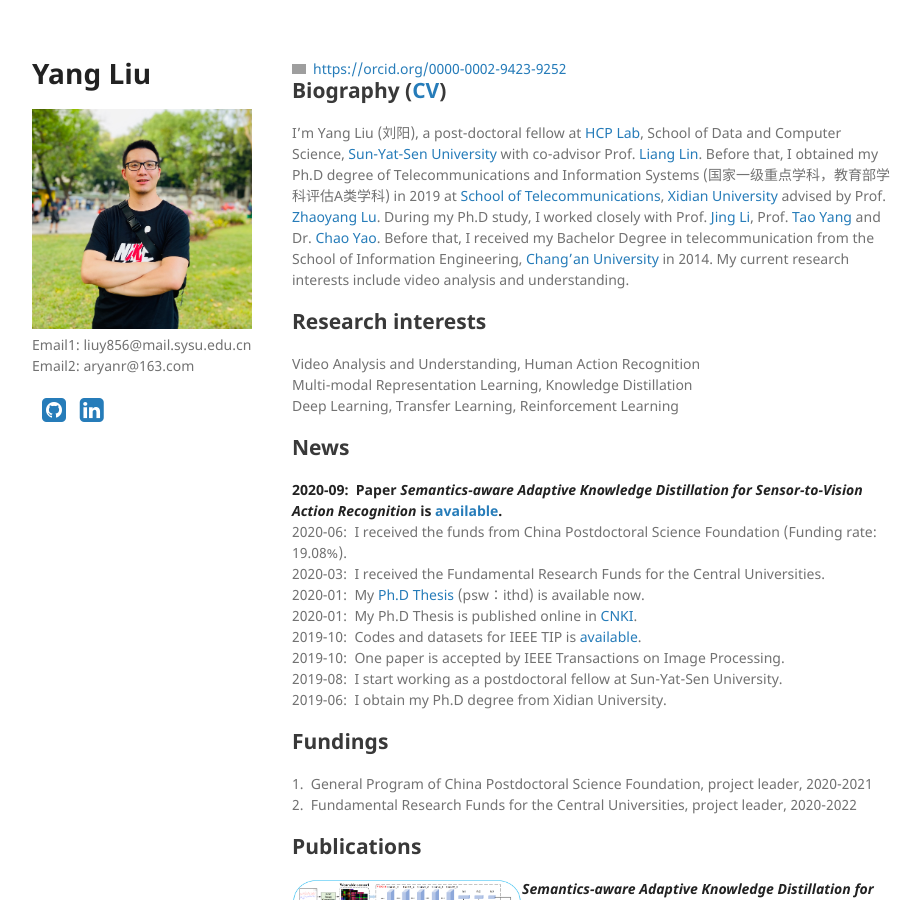
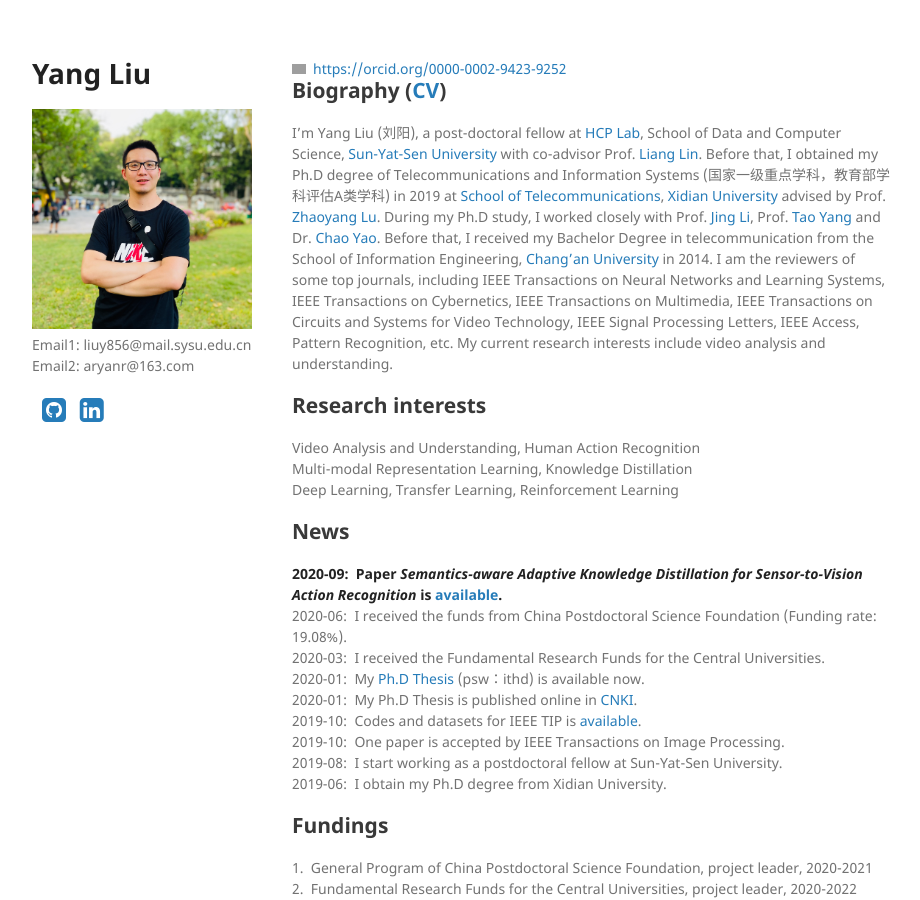
Before and after one commit to YangLiu9208/home, a Jekyll site: the page built from index.md, in a window 1280 px wide and 900 px high. Shown: the whole window, without its empty margins (178-1098 px from the left). Built offline with Jekyll 4.4.1, drawn with Linux system fonts in a browser that asks for light colours; a style sheet for code colours, icons or effects is not loaded; grey boxes are pictures that could not be loaded.

Commit message:
Update index.md

```diff
--- a/index.md
+++ b/index.md
@@ -4,7 +4,7 @@ layout: default
 <div itemscope itemtype="https://schema.org/Person"><a itemprop="sameAs" content="https://orcid.org/0000-0002-9423-9252" href="https://orcid.org/0000-0002-9423-9252" target="orcid.widget" rel="noopener noreferrer" style="vertical-align:top;"><img src="https://orcid.org/sites/default/files/images/orcid_16x16.png" style="width:1em;margin-right:.5em;" alt="ORCID iD icon">https://orcid.org/0000-0002-9423-9252</a></div>
 
 ## Biography ([CV](https://drive.google.com/file/d/1Q5dyiX7RWbashRSv-_U7NgtH3hqfy2q9/view?usp=sharing))
-I'm Yang Liu (刘阳), a post-doctoral fellow at [HCP Lab](http://www.sysu-hcp.net/home/), School of Data and Computer Science, [Sun-Yat-Sen University](http://www.sysu.edu.cn/) with co-advisor Prof. [Liang Lin](http://www.linliang.net/). Before that, I obtained my Ph.D degree of Telecommunications and Information Systems (国家一级重点学科，教育部学科评估A类学科) in 2019 at [School of Telecommunications](http://ste.xidian.edu.cn/), [Xidian University](https://www.xidian.edu.cn/) advised by Prof. [Zhaoyang Lu](http://web.xidian.edu.cn/zhylu/). During my Ph.D study, I worked closely with Prof. [Jing Li](https://web.xidian.edu.cn/jingli/), Prof. [Tao Yang](https://scholar.google.com/citations?hl=en&user=Lvn4nH8AAAAJ) and Dr. [Chao Yao](https://scholar.google.com/citations?user=n6w02qoAAAAJ&hl=en). Before that, I received my Bachelor Degree in telecommunication from the School of Information Engineering, [Chang’an University](http://www.chd.edu.cn/) in 2014. My current research interests include video analysis and understanding.
+I'm Yang Liu (刘阳), a post-doctoral fellow at [HCP Lab](http://www.sysu-hcp.net/home/), School of Data and Computer Science, [Sun-Yat-Sen University](http://www.sysu.edu.cn/) with co-advisor Prof. [Liang Lin](http://www.linliang.net/). Before that, I obtained my Ph.D degree of Telecommunications and Information Systems (国家一级重点学科，教育部学科评估A类学科) in 2019 at [School of Telecommunications](http://ste.xidian.edu.cn/), [Xidian University](https://www.xidian.edu.cn/) advised by Prof. [Zhaoyang Lu](http://web.xidian.edu.cn/zhylu/). During my Ph.D study, I worked closely with Prof. [Jing Li](https://web.xidian.edu.cn/jingli/), Prof. [Tao Yang](https://scholar.google.com/citations?hl=en&user=Lvn4nH8AAAAJ) and Dr. [Chao Yao](https://scholar.google.com/citations?user=n6w02qoAAAAJ&hl=en). Before that, I received my Bachelor Degree in telecommunication from the School of Information Engineering, [Chang’an University](http://www.chd.edu.cn/) in 2014. I am the reviewers of some top journals, including IEEE Transactions on Neural Networks and Learning Systems, IEEE Transactions on Cybernetics, IEEE Transactions on Multimedia, IEEE Transactions on Circuits and Systems for Video Technology, IEEE Signal Processing Letters, IEEE Access, Pattern Recognition, etc. My current research interests include video analysis and understanding.
 
 ## Research interests
 Video Analysis and Understanding, Human Action Recognition
```
